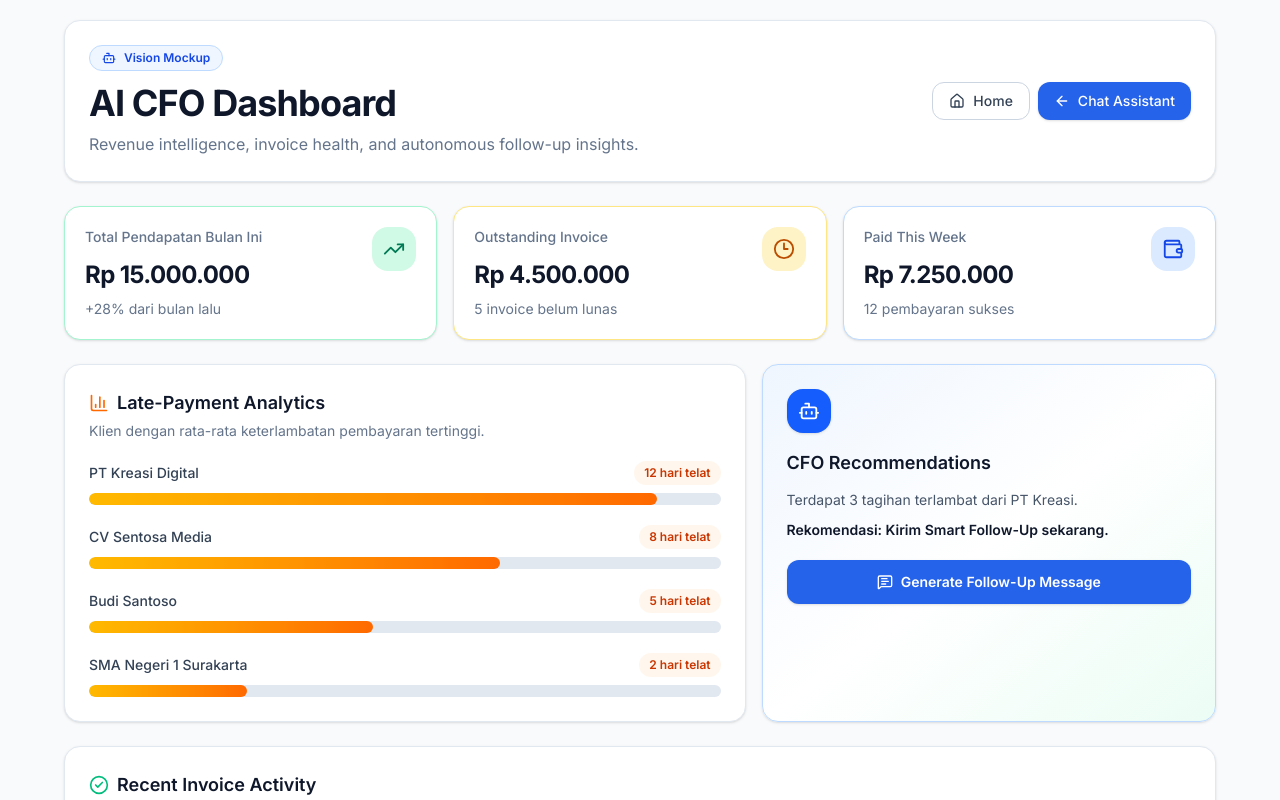
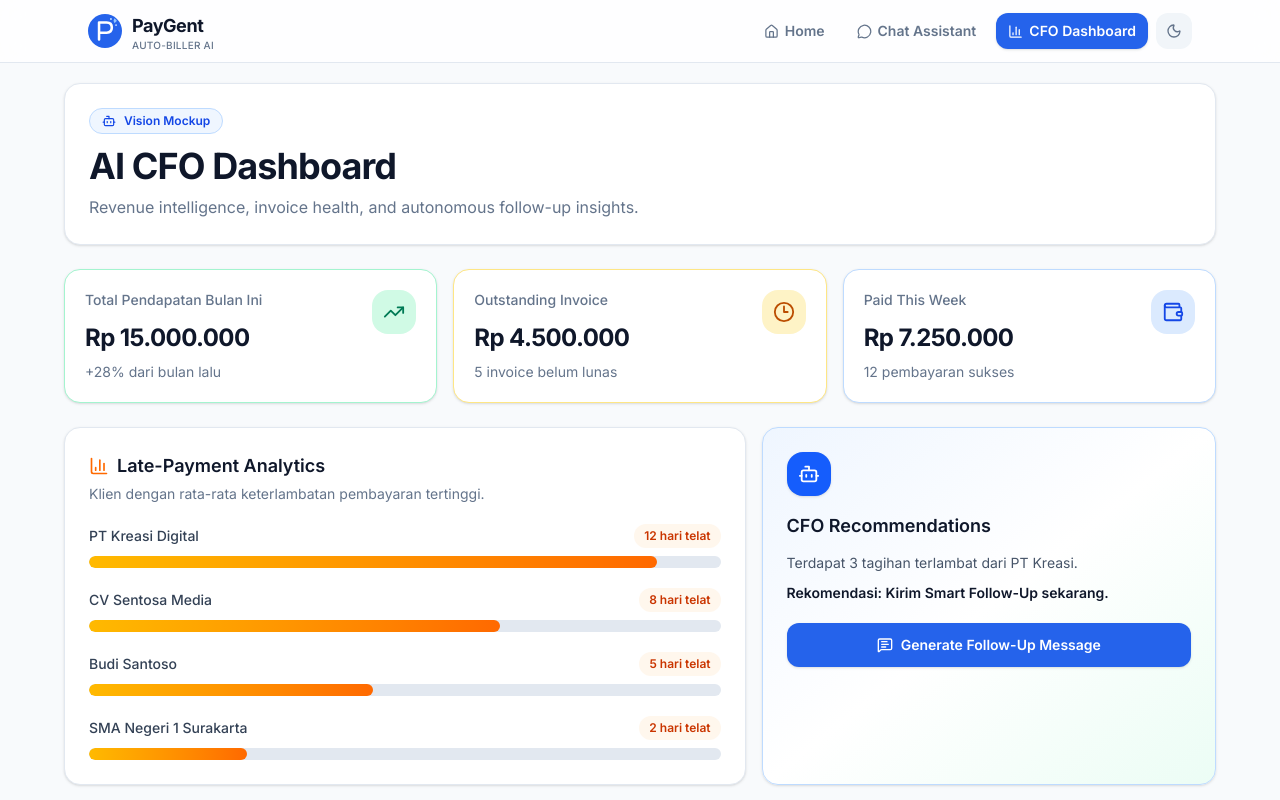
Before and after one commit to galiihajiip/paygent-ai, a Next.js app in the folder paygent-frontend/: page /dashboard in a window 1280 px wide. Shown: the top 800 px of the page. Built offline with nearby package versions, Linux system fonts and the light colour scheme.

Commit message:
feat: add navigation between chat and dashboard

```diff
--- a/paygent-frontend/src/app/dashboard/page.tsx
+++ b/paygent-frontend/src/app/dashboard/page.tsx
@@ -1,18 +1,16 @@
 "use client";
 
 import { useState } from "react";
-import Link from "next/link";
 import {
-  ArrowLeft,
   BarChart3,
   Bot,
   CheckCircle2,
   Clock3,
-  Home,
   MessageSquareText,
   TrendingUp,
   Wallet,
 } from "lucide-react";
+import AppNav from "../../components/AppNav";
 
 const kpis = [
   {
@@ -109,8 +107,10 @@ export default function DashboardPage() {
   const [showFollowUp, setShowFollowUp] = useState(false);
 
   return (
-    <main className="min-h-[100dvh] bg-[#F8FAFC] px-4 py-5 text-[#0F172A] transition-colors dark:bg-[#0B1120] dark:text-[#F8FAFC] sm:px-6 lg:px-8">
-      <div className="mx-auto max-w-6xl">
+    <div className="min-h-[100dvh] bg-[#F8FAFC] text-[#0F172A] transition-colors dark:bg-[#0B1120] dark:text-[#F8FAFC]">
+      <AppNav />
+      <main className="px-4 py-5 sm:px-6 lg:px-8">
+        <div className="mx-auto max-w-6xl">
         <header className="mb-6 flex flex-col gap-4 rounded-2xl border border-[#E2E8F0] bg-white p-5 shadow-sm dark:border-[#1E293B] dark:bg-[#0F172A] sm:p-6 lg:flex-row lg:items-center lg:justify-between">
           <div>
             <div className="mb-3 inline-flex items-center gap-2 rounded-full border border-blue-200 bg-blue-50 px-3 py-1 text-xs font-semibold text-blue-700 dark:border-blue-900 dark:bg-blue-950 dark:text-blue-300">
@@ -126,22 +126,6 @@ export default function DashboardPage() {
             </p>
           </div>
 
-          <nav className="flex flex-wrap gap-2">
-            <Link
-              href="/"
-              className="inline-flex items-center gap-2 rounded-xl border border-[#CBD5E1] bg-white px-4 py-2 text-sm font-medium text-[#334155] transition-colors hover:bg-[#F1F5F9] dark:border-[#334155] dark:bg-[#1E293B] dark:text-[#CBD5E1] dark:hover:bg-[#334155]"
-            >
-              <Home size={16} />
-              Home
-            </Link>
-            <Link
-              href="/chat"
-              className="inline-flex items-center gap-2 rounded-xl bg-[#2563EB] px-4 py-2 text-sm font-medium text-white shadow-sm transition-colors hover:bg-[#1D4ED8]"
-            >
-              <ArrowLeft size={16} />
-              Chat Assistant
-            </Link>
-          </nav>
         </header>
 
         <section className="mb-6 grid gap-4 md:grid-cols-3">
@@ -297,7 +281,8 @@ export default function DashboardPage() {
         <p className="py-6 text-center text-xs text-[#94A3B8] dark:text-[#64748B]">
           Mock dashboard for PayGent roadmap demo - no backend calls.
         </p>
-      </div>
-    </main>
+        </div>
+      </main>
+    </div>
   );
 }
--- a/paygent-frontend/src/app/page.tsx
+++ b/paygent-frontend/src/app/page.tsx
@@ -7,8 +7,7 @@ import {
   Moon,
   ShieldCheck,
 } from "lucide-react";
-import Logo from "../components/Logo";
-import ThemeToggle from "../components/ThemeToggle";
+import AppNav from "../components/AppNav";
 
 const features = [
   {
@@ -47,21 +46,7 @@ const demoPrompts = [
 export default function LandingPage() {
   return (
     <div className="min-h-[100dvh] flex flex-col bg-[#F8FAFC] dark:bg-[#0B1120] transition-colors duration-200">
-      <header className="border-b border-[#E2E8F0] dark:border-[#1E293B] bg-white/70 dark:bg-[#0F172A]/70 backdrop-blur-md sticky top-0 z-10">
-        <div className="max-w-5xl mx-auto px-4 sm:px-6 py-4 flex items-center justify-between">
-          <Logo size={36} showText />
-          <div className="flex items-center gap-2 sm:gap-3">
-            <ThemeToggle />
-            <Link
-              href="/chat"
-              className="hidden sm:inline-flex items-center gap-1.5 bg-[#2563EB] hover:bg-[#1D4ED8] dark:bg-[#3B82F6] dark:hover:bg-[#2563EB] text-white text-sm font-medium px-4 py-2 rounded-xl transition-colors duration-200 shadow-sm"
-            >
-              Buka Chat
-              <ArrowRight size={14} />
-            </Link>
-          </div>
-        </div>
-      </header>
+      <AppNav />
 
       <main className="flex-1">
         {/* Hero */}
--- /dev/null
+++ b/paygent-frontend/src/components/AppNav.tsx
@@ -0,0 +1,58 @@
+"use client";
+
+import Link from "next/link";
+import { usePathname } from "next/navigation";
+import { BarChart3, Home, MessageCircle } from "lucide-react";
+import Logo from "./Logo";
+import ThemeToggle from "./ThemeToggle";
+
+const navItems = [
+  { href: "/", label: "Home", icon: Home },
+  { href: "/chat", label: "Chat Assistant", icon: MessageCircle },
+  { href: "/dashboard", label: "CFO Dashboard", icon: BarChart3 },
+];
+
+export default function AppNav() {
+  const pathname = usePathname();
+
+  return (
+    <header className="sticky top-0 z-40 border-b border-[#E2E8F0] bg-white/80 backdrop-blur-md dark:border-[#1E293B] dark:bg-[#0F172A]/80">
+      <div className="mx-auto flex max-w-6xl items-center justify-between gap-3 px-4 py-3 sm:px-6">
+        <Link href="/" className="flex min-w-0 items-center">
+          <Logo size={34} showText />
+        </Link>
+
+        <nav className="flex min-w-0 items-center gap-1.5 sm:gap-2">
+          {navItems.map(({ href, label, icon: Icon }) => {
+            const active =
+              href === "/" ? pathname === "/" : pathname.startsWith(href);
+
+            return (
+              <Link
+                key={href}
+                href={href}
+                className={
+                  "inline-flex h-9 items-center justify-center gap-1.5 rounded-xl px-2.5 text-xs font-semibold transition-colors sm:px-3 sm:text-sm " +
+                  (active
+                    ? "bg-[#2563EB] text-white shadow-sm"
+                    : "text-[#64748B] hover:bg-[#F1F5F9] hover:text-[#0F172A] dark:text-[#94A3B8] dark:hover:bg-[#1E293B] dark:hover:text-[#F8FAFC]")
+                }
+              >
+                <Icon size={15} />
+                <span className="hidden sm:inline">{label}</span>
+                <span className="sm:hidden">
+                  {href === "/dashboard"
+                    ? "CFO"
+                    : href === "/chat"
+                      ? "Chat"
+                      : "Home"}
+                </span>
+              </Link>
+            );
+          })}
+          <ThemeToggle />
+        </nav>
+      </div>
+    </header>
+  );
+}
--- a/paygent-frontend/src/components/ChatWindow.tsx
+++ b/paygent-frontend/src/components/ChatWindow.tsx
@@ -3,7 +3,7 @@
 import { useState, useRef, useEffect, useCallback } from "react";
 import { useSearchParams } from "next/navigation";
 import Link from "next/link";
-import { ArrowLeft } from "lucide-react";
+import { ArrowLeft, BarChart3 } from "lucide-react";
 import MessageBubble from "./MessageBubble";
 import InputBar from "./InputBar";
 import Logo from "./Logo";
@@ -151,6 +151,14 @@ export default function ChatWindow() {
             </div>
             {/* Status dot — hanya di mobile */}
             <span className="sm:hidden w-2 h-2 rounded-full bg-[#22C55E] animate-pulse" />
+            <Link
+              href="/dashboard"
+              aria-label="Buka CFO Dashboard"
+              className="inline-flex h-9 items-center gap-1.5 rounded-xl bg-[#F1F5F9] px-3 text-xs font-semibold text-[#64748B] transition-colors duration-200 hover:bg-[#E2E8F0] hover:text-[#0F172A] dark:bg-[#1E293B] dark:text-[#94A3B8] dark:hover:bg-[#334155] dark:hover:text-[#F8FAFC]"
+            >
+              <BarChart3 size={15} />
+              <span className="hidden sm:inline">Dashboard</span>
+            </Link>
             <ThemeToggle />
           </div>
         </div>
```
